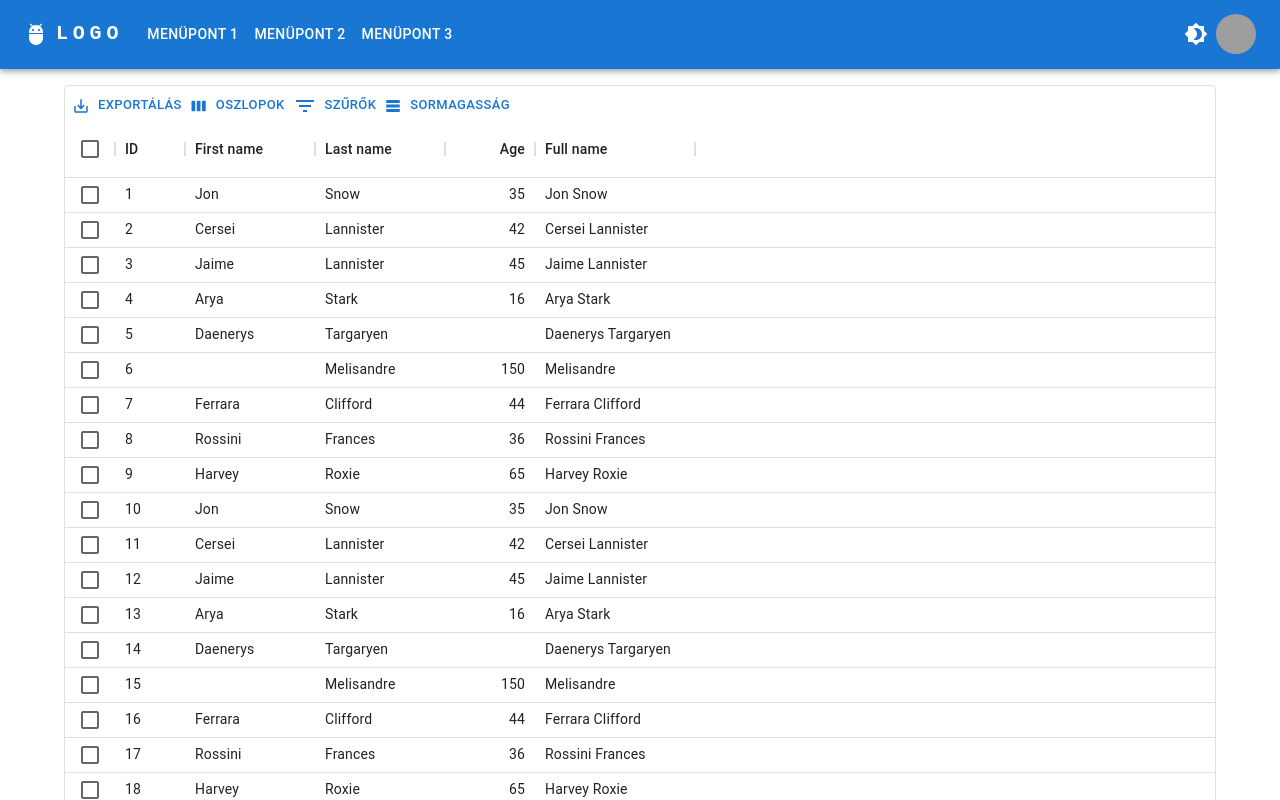
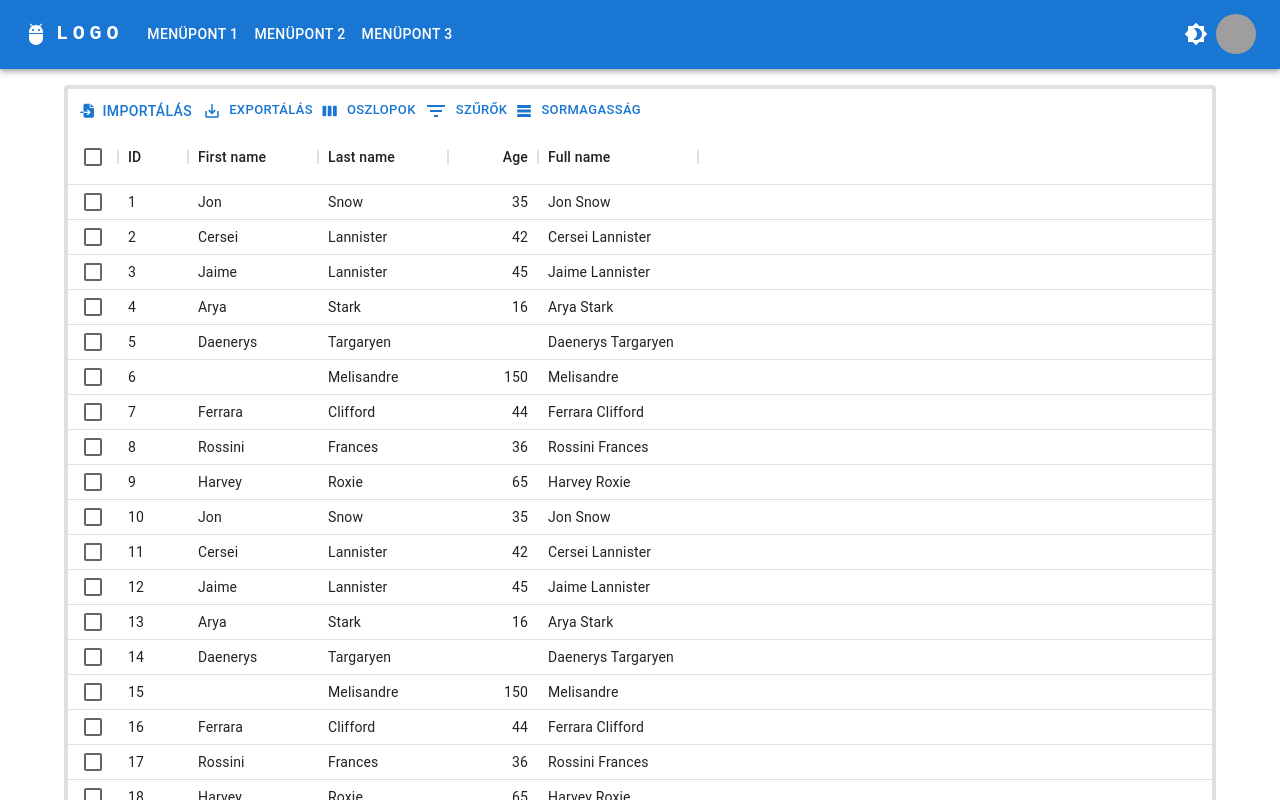
Before and after one commit to hb3nce04/palyakovetes, a React (Create React App) app in the folder vizsgaremek_palyakovetes/frontend/: page / in a window 1280 px wide. Shown: the top 800 px of the page. Built offline with nearby package versions, Linux system fonts and the light colour scheme; grey boxes are pictures that could not be loaded.

Commit message:
'Mentés Excel fájlként' gomb javítása, 'Importálás' menü hozzáadása, az adattábla kinézetén változtatás.

```diff
--- a/vizsgaremek_palyakovetes/frontend/public/index.html
+++ b/vizsgaremek_palyakovetes/frontend/public/index.html
@@ -10,34 +10,14 @@
       content="Web site created using create-react-app"
     />
     <link rel="apple-touch-icon" href="%PUBLIC_URL%/logo192.png" />
-    <!--
-      manifest.json provides metadata used when your web app is installed on a
-      user's mobile device or desktop. See https://developers.google.com/web/fundamentals/web-app-manifest/
-    -->
+
     <link rel="manifest" href="%PUBLIC_URL%/manifest.json" />
-    <!--
-      Notice the use of %PUBLIC_URL% in the tags above.
-      It will be replaced with the URL of the `public` folder during the build.
-      Only files inside the `public` folder can be referenced from the HTML.
-
-      Unlike "/favicon.ico" or "favicon.ico", "%PUBLIC_URL%/favicon.ico" will
-      work correctly both with client-side routing and a non-root public URL.
-      Learn how to configure a non-root public URL by running `npm run build`.
-    -->
-    <title>React App</title>
+    <link rel="stylesheet" href="https://cdnjs.cloudflare.com/ajax/libs/font-awesome/6.3.0/css/all.min.css" integrity="sha512-SzlrxWUlpfuzQ+pcUCosxcglQRNAq/DZjVsC0lE40xsADsfeQoEypE+enwcOiGjk/bSuGGKHEyjSoQ1zVisanQ==" crossorigin="anonymous" referrerpolicy="no-referrer" />
+    <title>Pályakövető rendszer</title>
   </head>
   <body>
     <noscript>You need to enable JavaScript to run this app.</noscript>
     <div id="root"></div>
-    <!--
-      This HTML file is a template.
-      If you open it directly in the browser, you will see an empty page.
 
-      You can add webfonts, meta tags, or analytics to this file.
-      The build step will place the bundled scripts into the <body> tag.
-
-      To begin the development, run `npm start` or `yarn start`.
-      To create a production bundle, use `npm run build` or `yarn build`.
-    -->
   </body>
 </html>
--- a/vizsgaremek_palyakovetes/frontend/src/components/ExportExcel.js
+++ b/vizsgaremek_palyakovetes/frontend/src/components/ExportExcel.js
@@ -1,4 +1,4 @@
-import { Button, ListItem, Tooltip } from "@mui/material";
+import { Button, ListItem, ListItemButton, Tooltip } from "@mui/material";
 import * as FileSaver from "file-saver";
 import XLSX from "sheetjs-style";
 import MenuItem from "@mui/material/MenuItem";
@@ -19,12 +19,12 @@ export default function ExportExcel({ excelData, fileName }) {
 
   return (
     <>
-      <ListItem
+      <ListItemButton
             onClick={(e) => exportToExcel(fileName)}
-            className="MuiButtonBase-root MuiMenuItem-root MuiMenuItem-gutters MuiMenuItem-root MuiMenuItem-gutters css-12wi0s0-MuiButtonBase-root-MuiMenuItem-root"
+
       >
         Mentés Excel fájlként
-      </ListItem>
+      </ListItemButton>
     </>
   );
 }
--- /dev/null
+++ b/vizsgaremek_palyakovetes/frontend/src/components/GridToolbarImportButton.js
@@ -0,0 +1,46 @@
+import { Button,  Menu, MenuItem } from '@mui/material'
+import React from 'react'
+
+export const GridToolbarImportButton = () => {
+
+  const [anchorEl, setAnchorEl] = React.useState(null);
+  const open = Boolean(anchorEl);
+  const handleClick = (event) => {
+    setAnchorEl(event.currentTarget);
+  };
+  const handleClose = () => {
+    setAnchorEl(null);
+  };
+
+  return (
+    <div>
+      <Button
+        id="demo-positioned-button"
+        aria-controls={open ? 'demo-positioned-menu' : undefined}
+        aria-haspopup="true"
+        aria-expanded={open ? 'true' : undefined}
+        onClick={handleClick}
+      >
+        <i className="fa-solid fa-file-import" style={{marginRight:8}}></i>IMPORTÁLÁS
+      </Button>
+      <Menu
+        id="demo-positioned-menu"
+        aria-labelledby="demo-positioned-button"
+        anchorEl={anchorEl}
+        open={open}
+        onClose={handleClose}
+        anchorOrigin={{
+          vertical: 'bottom',
+          horizontal: 'left',
+        }}
+        transformOrigin={{
+          vertical: 'top',
+          horizontal: 'left',
+        }}
+      >
+        <MenuItem onClick={handleClose}>CSV fájlként</MenuItem>
+      </Menu>
+    </div>
+  );
+
+}
--- a/vizsgaremek_palyakovetes/frontend/src/components/StudentData.js
+++ b/vizsgaremek_palyakovetes/frontend/src/components/StudentData.js
@@ -19,21 +19,25 @@ import {
 } from "@mui/x-data-grid-premium";
 import { Button } from "@mui/material";
 import ExportExcel from "./ExportExcel";
+import { GridToolbarImportButton } from "./GridToolbarImportButton";
+import "../css/App.css";
 
 const data = {
 
   columns: [
-    { field: "id", headerName: "ID", width: 70 },
-    { field: "firstName", headerName: "First name", width: 130 },
-    { field: "lastName", headerName: "Last name", width: 130 },
+    { field: "id", headerName: "ID", width: 70 ,headerClassName: 'columnsData'},
+    { field: "firstName", headerName: "First name", width: 130,headerClassName: 'columnsData' },
+    { field: "lastName", headerName: "Last name", width: 130,headerClassName: 'columnsData' },
     {
       field: "age",
       headerName: "Age",
       type: "number",
       width: 90,
+      headerClassName: 'columnsData'
     },
     {
       field: "fullName",
+      headerClassName: 'columnsData',
       headerName: "Full name",
       description: "This column has a value getter and is not sortable.",
       sortable: false,
@@ -90,6 +94,7 @@ export default function StudentData() {
 
     return (
       <GridToolbarContainer>
+        <GridToolbarImportButton/>
           <GridToolbarExportContainer>
             <ExportExcel
               excelData={selectedRows}
@@ -116,6 +121,15 @@ export default function StudentData() {
         rowHeight={35}
         checkboxSelection
         columns={data.columns}
+        sx={{
+          border: 4,
+          borderColor: '#E0E0E0'
+          /*
+          '& .MuiDataGrid-cell:hover': {
+            borderColor: 'primary.main',
+          },
+          */
+        }}
         onSelectionModelChange={(ids) => {
           const selectedIDs = new Set(ids);
           const selectedRowData = data.rows.filter((row) => {
--- a/vizsgaremek_palyakovetes/frontend/src/css/App.css
+++ b/vizsgaremek_palyakovetes/frontend/src/css/App.css
@@ -2,6 +2,26 @@
   font-size: 1.5rem;
   text-align: center;
   margin-top: 10vh;
+}
+
+.columnsData {
+  /*background-color: rgba(0, 162, 255, 0.144);*/
+}
+
+::-webkit-scrollbar {
+  width: 16px;
+}
+
+::-webkit-scrollbar-track {
+  background: #f1f1f1;
+}
+
+::-webkit-scrollbar-thumb {
+  background: #888;
+}
+
+::-webkit-scrollbar-thumb:hover {
+  background: #555;
 }
 
 .backToHomePageButton {
```
